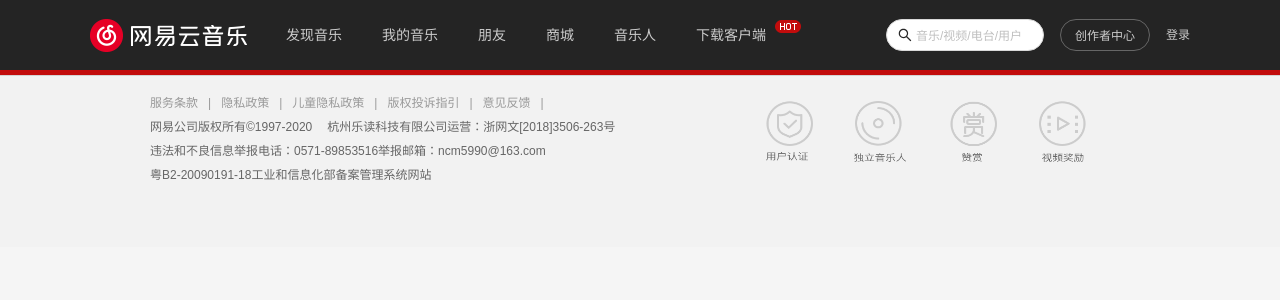
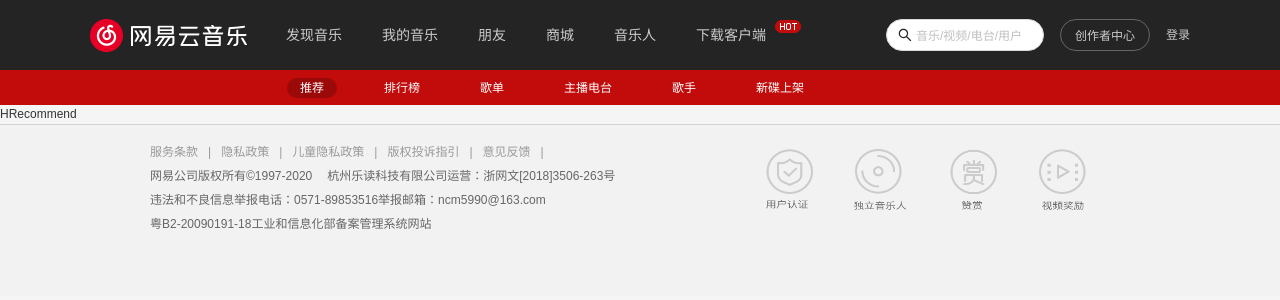
Before and after one commit to WarmedHeart/h-music-web-react, a React (Create React App) app: page /#/discover/recommend in a window 1280 px wide. Shown: the top 300 px of the page. Built offline with nearby package versions, Linux system fonts and the light colour scheme.

Commit message:
发现的子路由

```diff
--- /dev/null
+++ b/src/pages/discover/c-pages/album/index.js
@@ -0,0 +1,9 @@
+import React, { memo } from 'react'
+
+export default memo(function HAlbum() {
+  return (
+    <div>
+      HAlbum
+    </div>
+  )
+})
--- /dev/null
+++ b/src/pages/discover/c-pages/artist/index.js
@@ -0,0 +1,9 @@
+import React, { memo } from 'react'
+
+export default memo(function HArtist() {
+  return (
+    <div>
+      HArtist
+    </div>
+  )
+})
--- /dev/null
+++ b/src/pages/discover/c-pages/djradio/index.js
@@ -0,0 +1,9 @@
+import React, { memo } from 'react'
+
+export default memo(function HDyradio() {
+  return (
+    <div>
+      HDyradio
+    </div>
+  )
+})
--- /dev/null
+++ b/src/pages/discover/c-pages/ranking/index.js
@@ -0,0 +1,9 @@
+import React, { memo } from 'react'
+
+export default memo(function HRanking() {
+  return (
+    <div>
+      HRanking
+    </div>
+  )
+})
--- /dev/null
+++ b/src/pages/discover/c-pages/recommend/index.js
@@ -0,0 +1,9 @@
+import React, { memo } from 'react'
+
+export default memo(function HRecommend() {
+  return (
+    <div>
+      HRecommend
+    </div>
+  )
+})
--- /dev/null
+++ b/src/pages/discover/c-pages/songs/index.js
@@ -0,0 +1,9 @@
+import React, { memo } from 'react'
+
+export default memo(function HSongs() {
+  return (
+    <div>
+      HSongs
+    </div>
+  )
+})
--- a/src/pages/discover/index.js
+++ b/src/pages/discover/index.js
@@ -1,9 +1,32 @@
-import React, { memo } from 'react'
+import React, { memo } from 'react';
+import { NavLink } from 'react-router-dom';
+import { renderRoutes } from 'react-router-config';
 
-export default memo(function HDiscover() {
+import { dicoverMenu } from "@/common/local-data";
+import {
+  DiscoverWrapper,
+  TopMenu
+} from "./style";
+
+export default memo(function HDiscover(props) {
+  const { route } = props;
+
   return (
-    <div>
-      HDiscover
-    </div>
+    <DiscoverWrapper>
+      <div className="top">
+        <TopMenu className="wrap-v1">
+          {
+            dicoverMenu.map((item, index) => {
+              return (
+                <div className="item" key={item.title}>
+                  <NavLink to={item.link}>{item.title}</NavLink>
+                </div>
+              )
+            })
+          }
+        </TopMenu>
+      </div>
+      { renderRoutes(route.routes) }
+    </DiscoverWrapper>
   )
 })
--- /dev/null
+++ b/src/pages/discover/style.js
@@ -0,0 +1,32 @@
+import styled from 'styled-components';
+
+export const DiscoverWrapper = styled.div`
+  .top {
+    height: 30px;
+    background-color: #C20C0C;
+  }
+`
+
+export const TopMenu = styled.div`
+  display: flex;
+  padding-left: 180px;
+  position: relative;
+  top: -4px;
+
+  .item {
+    a {
+      display: inline-block;
+      height: 20px;
+      line-height: 20px;
+      padding: 0 13px;
+      margin: 7px 17px 0;
+      color: #fff;
+
+      &:hover, &.active {
+        text-decoration: none;
+        background-color: #9B0909;
+        border-radius: 20px;
+      }
+    }
+  }
+`
--- a/src/router/index.js
+++ b/src/router/index.js
@@ -1,13 +1,73 @@
+import React from "react";
+import { Redirect } from "react-router-dom";
+
+// const HDiscover = React.lazy(() => import("@/pages/discover"));
+// const HRecommend = React.lazy(_ => import("../pages/discover/c-pages/recommend"));
+// const HRanking = React.lazy(_ => import("../pages/discover/c-pages/ranking"));
+// const HSongs = React.lazy(_ => import("../pages/discover/c-pages/songs"));
+// const HDjradio = React.lazy(_ => import("../pages/discover/c-pages/djradio"));
+// const HArtist = React.lazy(_ => import("../pages/discover/c-pages/artist"));
+// const HAlbum = React.lazy(_ => import("../pages/discover/c-pages/album"));
+
+// const HFriend = React.lazy(_ => import("../pages/friend"));
+// const HMine = React.lazy(_ => import("../pages/mine"));
+
 import HDiscover from "@/pages/discover";
+import HRecommend from "../pages/discover/c-pages/recommend";
+import HRanking from "../pages/discover/c-pages/ranking";
+import HSongs from "../pages/discover/c-pages/songs";
+import HDjradio from "../pages/discover/c-pages/djradio";
+import HArtist from "../pages/discover/c-pages/artist";
+import HAlbum from "../pages/discover/c-pages/album";
+
 import HMine from "@/pages/mine";
 import HFriend from "@/pages/friend";
-
 
 const routes = [
   {
     path: "/",
     exact: true,
-    component: HDiscover
+    render: () => (
+      <Redirect to="/discover"/>
+    )
+  },
+  {
+    path: "/discover",
+    component: HDiscover,
+    routes: [
+      {
+        path: "/discover",
+        exact: true,
+        render: () => (
+          <Redirect to="/discover/recommend"/>
+        )
+      },
+      {
+        path: "/discover/recommend",
+        component: HRecommend
+      },
+      {
+        path: "/discover/ranking",
+        component: HRanking
+      },
+      {
+        path: "/discover/songs",
+        component: HSongs
+      },
+      {
+        path: "/discover/djradio",
+        exact: true,
+        component: HDjradio
+      },
+      {
+        path: "/discover/artist",
+        component: HArtist
+      },
+      {
+        path: "/discover/album",
+        component: HAlbum
+      }
+    ]
   },
   {
     path: "/mine",
```
